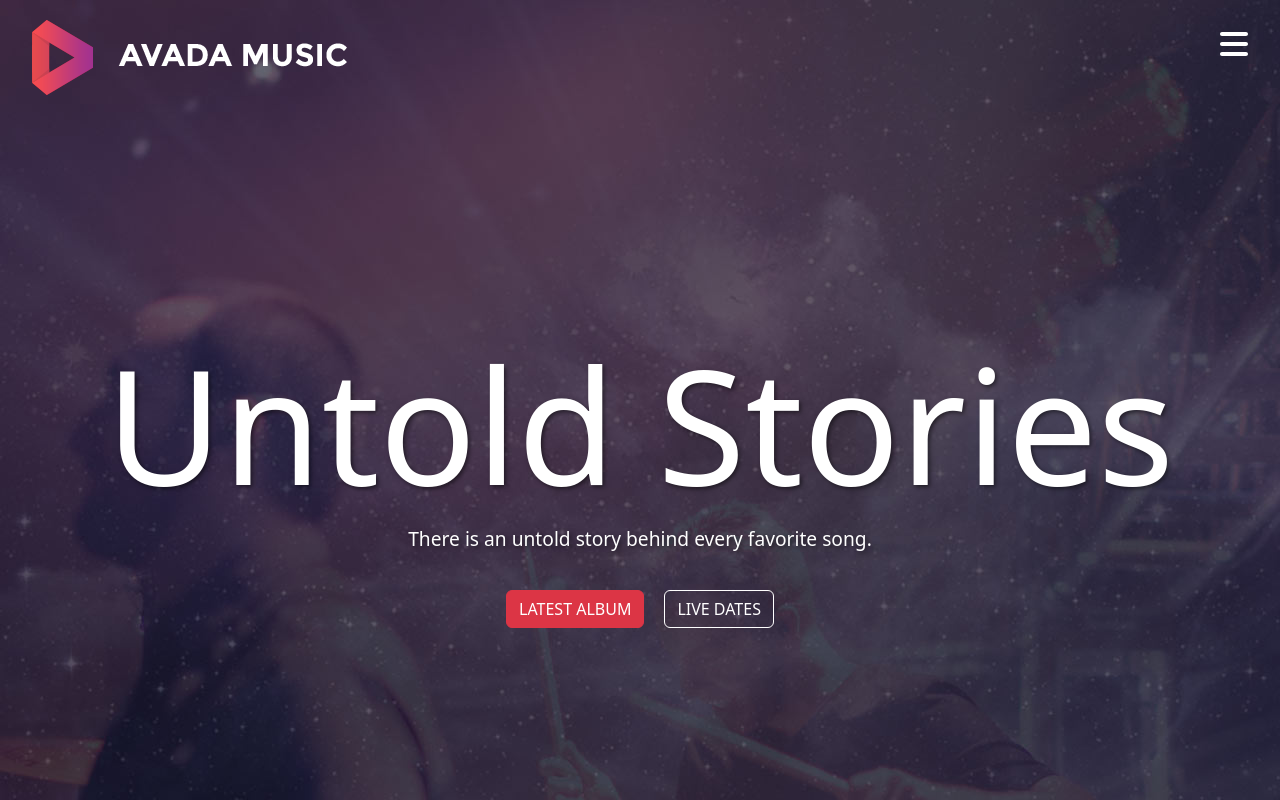
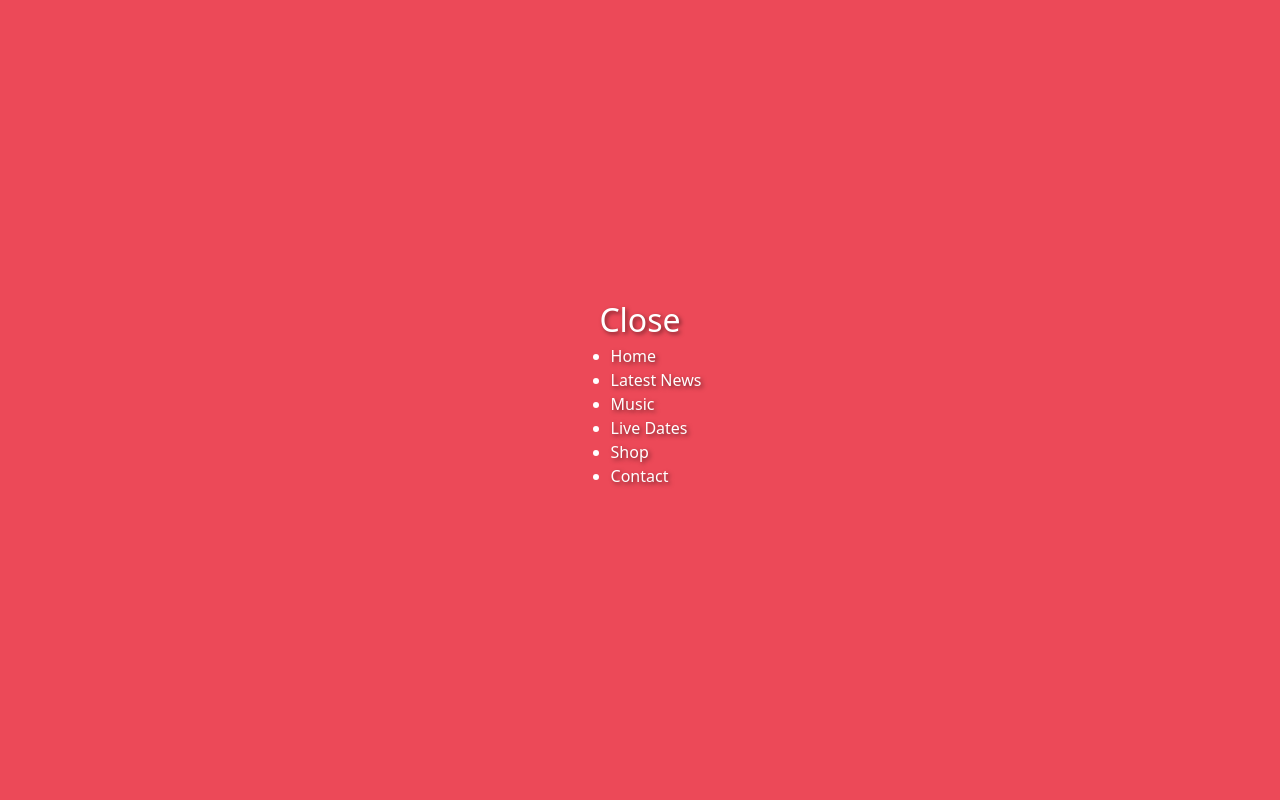
Before and after one commit to SilvioGiacomelli/proj-html-vuejs, a Vue app: page / in a window 1280 px wide. Both pictures are taken after a click on the element 1234 px from the left and 57 px from the top of the page. Shown: the top 800 px of the page. Built offline with nearby package versions, Linux system fonts and the light colour scheme.

Commit message:
[Collapse fatto]

```diff
--- a/src/assets/scss/partials/_variables.scss
+++ b/src/assets/scss/partials/_variables.scss
@@ -1,5 +1,7 @@
+//HEADER
+$header-bg-collapse:#ec4958;
+
 // MUSIC IS LIFE
-
 $music-islife-bg:#323844;
 $music-islife-bar:#ec4958;
 $music-islife-gbar:#3a4151;
--- a/src/components/Header.vue
+++ b/src/components/Header.vue
@@ -1,18 +1,42 @@
 <script>
 import {store} from './partials/data/store'
-  export default {
-    data(){
-      return{
-      }
+export default {
+  data(){
+    return{
+      isMenuVisible: false,
+    }
+  },
+  methods: {
+    toggleMenu() {
+      this.isMenuVisible = !this.isMenuVisible;
     }
   }
+}
 </script>
 
 <template>
   <header class="container-fluid">
     <div class="d-flex justify-content-between headbar">
         <img src="../assets/images/avada-music-logo.png" alt="">
-        <span class="burger"><i class="fa-solid fa-bars"></i></span>
+        <span
+        class="burger"
+        @click="toggleMenu">
+          <i class="fa-solid fa-bars"></i>
+        </span>
+        <div
+        class="full-page-menu"
+        v-if="isMenuVisible">
+          <span
+          @click="toggleMenu">Close</span>
+          <ul>
+            <li>Home</li>
+            <li>Latest News</li>
+            <li>Music</li>
+            <li>Live Dates</li>
+            <li>Shop</li>
+            <li>Contact</li>
+          </ul>
+        </div>
       </div>
     <div class="row mt-5 ">
       <div class="col-12 text-center center">
@@ -31,6 +55,7 @@ import {store} from './partials/data/store'
 
 
 <style lang="scss" scoped>
+@import '../assets/scss/partials/_variables.scss';
 
   header {
     width: 100%;
@@ -94,4 +119,21 @@ import {store} from './partials/data/store'
     border: solid 1px white;
   }
 
+  .full-page-menu {
+  position: fixed;
+  top: 0;
+  left: 0;
+  right: 0;
+  bottom: 0;
+  width: 100%;
+  height: 100%;
+  background-color: $header-bg-collapse;
+  z-index: 1050;
+  display: flex;
+  flex-direction: column;
+  justify-content: center;
+  align-items: center;
+  transition: opacity 0.3s ease;
+  opacity: 1;
+}
 </style>
--- a/src/components/partials/Video.vue
+++ b/src/components/partials/Video.vue
@@ -8,9 +8,12 @@
     <div class="row">
       <div class="col-12 d-flex align-items-center justify-content-center flex-column">
         <p class="text-center"> <em>"I just listened to it and said to myself, "Man, Ireally love this <br>album.""Still, today, it just sounds so fresh. It sounds full od ideas. <br>These guys knew what they were doing. They're good. And they're <br>inventive. I haven't heard anything this year that's as inventive. I <br>don't really expect to."</em></p>
-        <img src="../../assets/images/band_interview_play_icon.png" class="my-5">
+        <img
+        src="../../assets/images/band_interview_play_icon.png"
+        class="my-5 play">
       </div>
     </div>
+
   </div>
 </template>
 
@@ -30,4 +33,10 @@
     font-size: 1.5rem;
     margin-top: 10%;}
 }
+
+.play{
+  width: 100px;
+  height: 100px;
+  cursor: pointer;
+}
 </style>
```
